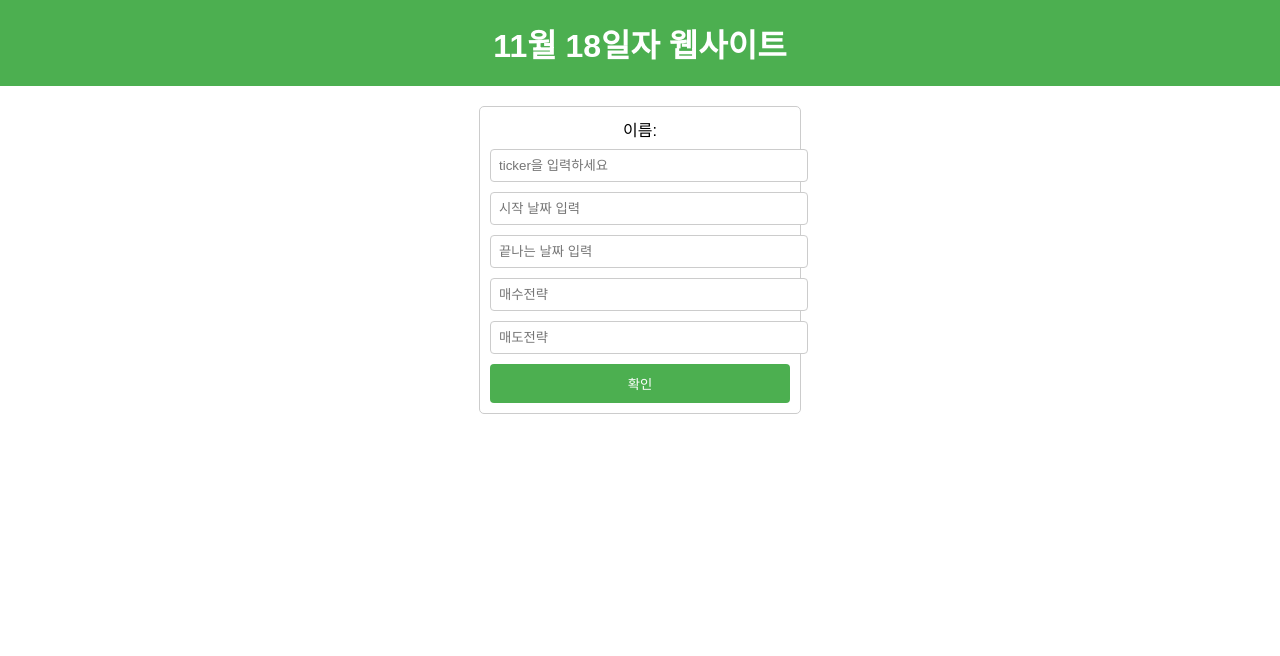
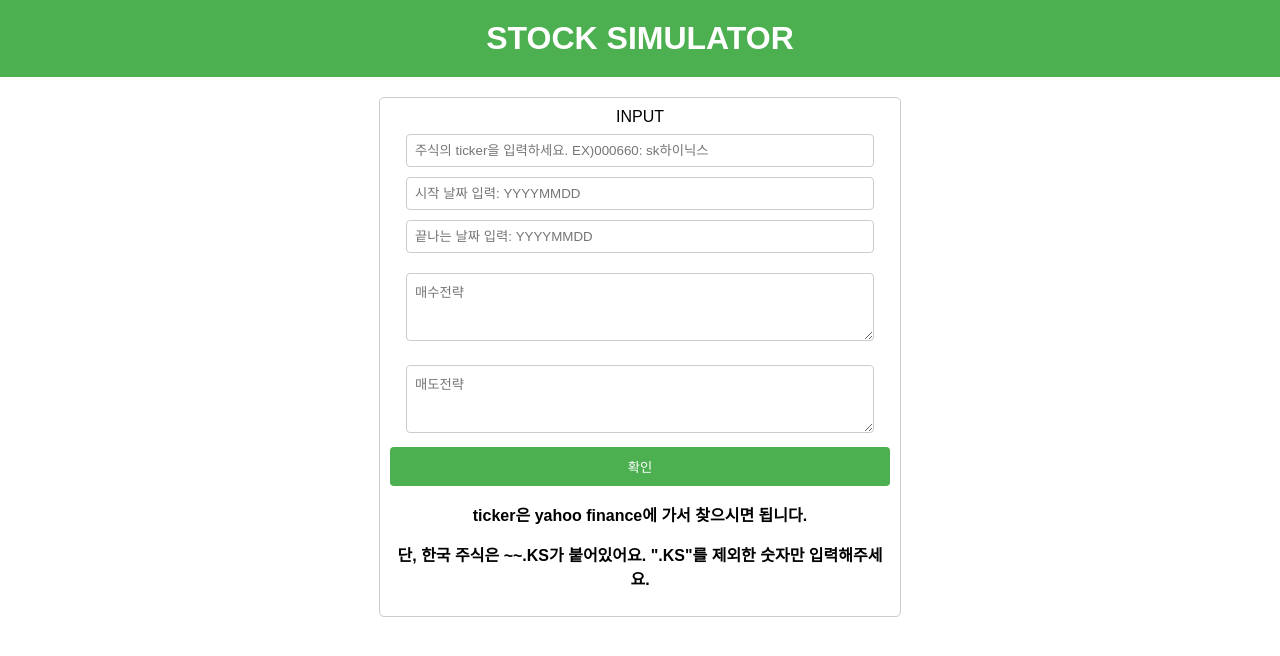
Before and after one commit to artemisfawl12/djangoProj, a Django app: page / in a window 1280 px wide. Shown: the top 656 px of the page. Run offline with Django 4.2, Linux system fonts and the light colour scheme.

Commit message:
로딩 애니매이션 추가 + 새창에서 열기 + textarea로 입력창 변경 + 로직 표기 칸 추가

```diff
--- a/counter/booleanway_new.py
+++ b/counter/booleanway_new.py
@@ -141,7 +141,6 @@ def chart_draw(stock_data,buy_date_dict, sell_date_dict, total_monitoring_dict):
 
     html_path = os.path.join(os.path.dirname(__file__), '..', 'templates', 'counter', 'plotly_candlestick_chart_1.html')
     fig.write_html(html_path)
-    #webbrowser.open(html_path)
 
 class position:
     def __init__(self,startmoney):
--- a/counter/paradigm_shift_gptanswer.py
+++ b/counter/paradigm_shift_gptanswer.py
@@ -6,8 +6,6 @@ from counter.booleanway_new import trade
 
 # ChatGPT에게 코드 요청
 
-print("*****************open_api_key print:"+str(os.environ.get("OPEN_API_KEY")))
-print("*****************openai_api_key print:"+str(os.environ.get("OPENAI_API_KEY")))
 client = OpenAI(
     api_key=os.environ.get("OPEN_API_KEY")
 )
@@ -124,6 +122,7 @@ condition_sell = condition_sell.fillna(False)
 
     print(final_earning_percentage + "at paradigm file")
 
-    return final_earning_percentage
+    ret_list=[final_earning_percentage,assistant_message]
 
+    return ret_list
 #gpt_call(0,".",".","20200101","20241101","000660")
--- a/counter/views.py
+++ b/counter/views.py
@@ -11,11 +11,13 @@ def count_characters(request):
         end_date = request.POST.get('end_date', '')
         buy_strat = request.POST.get('buy_strat', '')
         sell_strat=request.POST.get('sell_strat','')
-        final_earning_percent_str=gpt_call(0,buy_strat,sell_strat,start_date,end_date,received_ticker=ticker)
+        ret_list=gpt_call(0,buy_strat,sell_strat,start_date,end_date,received_ticker=ticker)
 
+        final_earning_percent_str=ret_list[0]
         final_earning_percent_str="최종 수익률: "+final_earning_percent_str
+        assistant_msg=ret_list[1]
 
 
-        return render(request,'counter/result.html',{'ticker':ticker,'buy_navigate':final_earning_percent_str})
+        return render(request,'counter/result.html',{'ticker':ticker,'buy_navigate':final_earning_percent_str,'assistant_msg':assistant_msg})
 
     return render(request,'counter/form.html')
--- a/templates/counter/form.html
+++ b/templates/counter/form.html
@@ -3,8 +3,58 @@
 <head>
     <meta charset="UTF-8">
     <meta name="viewport" content="width=device-width, initial-scale=1.0">
-    <title>반응형 웹사이트</title>
+    <title>STOCK SIMULATOR</title>
     <style>
+        .hidden-text {
+                display: none; /* 기본적으로 숨김 */
+            }
+
+        .visible {
+            display: block; /* 보이게 변경 */
+        }
+        /*loader style*/
+        .loader {
+            width: 50px;
+            height: 50px;
+            border-radius: 50%;
+            margin: 3em;
+            position: relative;
+            vertical-align: middle;
+        }
+        .loader,
+    .loader:before,
+    .loader:after {
+        animation: 1s infinite ease-in-out;
+    }
+    .loader:before,
+    .loader:after {
+        width: 100%;
+        height: 100%;
+        border-radius: 50%;
+        position: absolute;
+        top: 0;
+        left: 0;
+    }
+        .loader-3:before {
+        content: '';
+        border: 10px solid white;
+        top: -10px;
+        left: -10px;
+        animation-name: loader3;
+        }
+        .loader-black{
+            background-color: #333;
+        }
+        .loader.visible{
+            display: inline-block;
+        }
+
+        @keyframes loader3 {
+            0% { transform: scale(0); }
+            100% { transform: scale(1); }
+        }
+
+
         /* 기본 스타일 */
         body {
             font-family: Arial, sans-serif;
@@ -22,7 +72,7 @@
         }
         form {
             margin: 20px auto;
-            max-width: 300px;
+            max-width: 500px;
             padding: 10px;
             border: 1px solid #ccc;
             border-radius: 5px;
@@ -32,8 +82,17 @@
             margin-bottom: 8px;
         }
         input {
-            width: 100%;
+            width: 90%;
             padding: 8px;
+            margin-bottom: 10px;
+            border: 1px solid #ccc;
+            border-radius: 4px;
+        }
+        .input_large {
+            width: 90%;
+            height: 50px;
+            padding: 8px;
+            margin-top: 10px;
             margin-bottom: 10px;
             border: 1px solid #ccc;
             border-radius: 4px;
@@ -61,20 +120,43 @@
 </head>
 <body>
     <header>
-        <h1>11월 18일자 웹사이트</h1>
+        <h1>STOCK SIMULATOR</h1>
     </header>
     <main>
-        <form method="POST">
+        <form id="wholeform" method="POST">
             {% csrf_token %}
-            <label for="name">이름:</label>
-            <input type="text" id="ticker" name="ticker" placeholder="ticker을 입력하세요" required>
-            <input type="text" id="start_date" name="start_date" placeholder="시작 날짜 입력" required>
-            <input type="text" id="end_date" name="end_date" placeholder="끝나는 날짜 입력" required>
-            <input type="text" id="buy_strat" name="buy_strat" placeholder="매수전략" required>
-            <input type="text" id="sell_strat" name="sell_strat" placeholder="매도전략" required>
-            <button type="submit">확인</button>
+            <label for="name">INPUT</label>
+            <input type="text" id="ticker" name="ticker" placeholder="주식의 ticker을 입력하세요. EX)000660: sk하이닉스" required>
+            <input type="text" id="start_date" name="start_date" placeholder="시작 날짜 입력: YYYYMMDD" required>
+            <input type="text" id="end_date" name="end_date" placeholder="끝나는 날짜 입력: YYYYMMDD" required>
+            <textarea class="input_large" type="text" id="buy_strat" name="buy_strat" placeholder="매수전략" required></textarea>
+            <textarea class="input_large" type="text" id="sell_strat" name="sell_strat" placeholder="매도전략" required></textarea>
+            <button id="submitbtn" type="submit" onclick="showLoading()">확인</button>
+
+            <p><strong>ticker은 yahoo finance에 가서 찾으시면 됩니다. </strong></p>
+            <p><strong>단, 한국 주식은 ~~.KS가 붙어있어요. ".KS"를 제외한 숫자만 입력해주세요.</strong></p>
+            <div id="loading" class="loader loader-black loader-3" style="display: none;"> </div>
+            <p id="loadtxt" class="hidden-text"><strong>gpt에게 답변을 받아오는데 시간이 걸려요. 잠시만 기다려주세요.</strong></p>
+
 
         </form>
+
+
     </main>
+    <script>
+        const btn1 = document.getElementById("submitbtn");
+        const loader = document.getElementById("loading");
+        const loadtxt = document.getElementById("loadtxt");
+        const form=document.getElementById("wholeform");
+        function showLoading(){
+
+            loader.style.display="inline-block";
+            loadtxt.classList.add("visible");
+
+        };
+
+
+
+    </script>
 </body>
 </html>
```
Also changed, not shown: templates/counter/result.html (+30 -2 lines).
